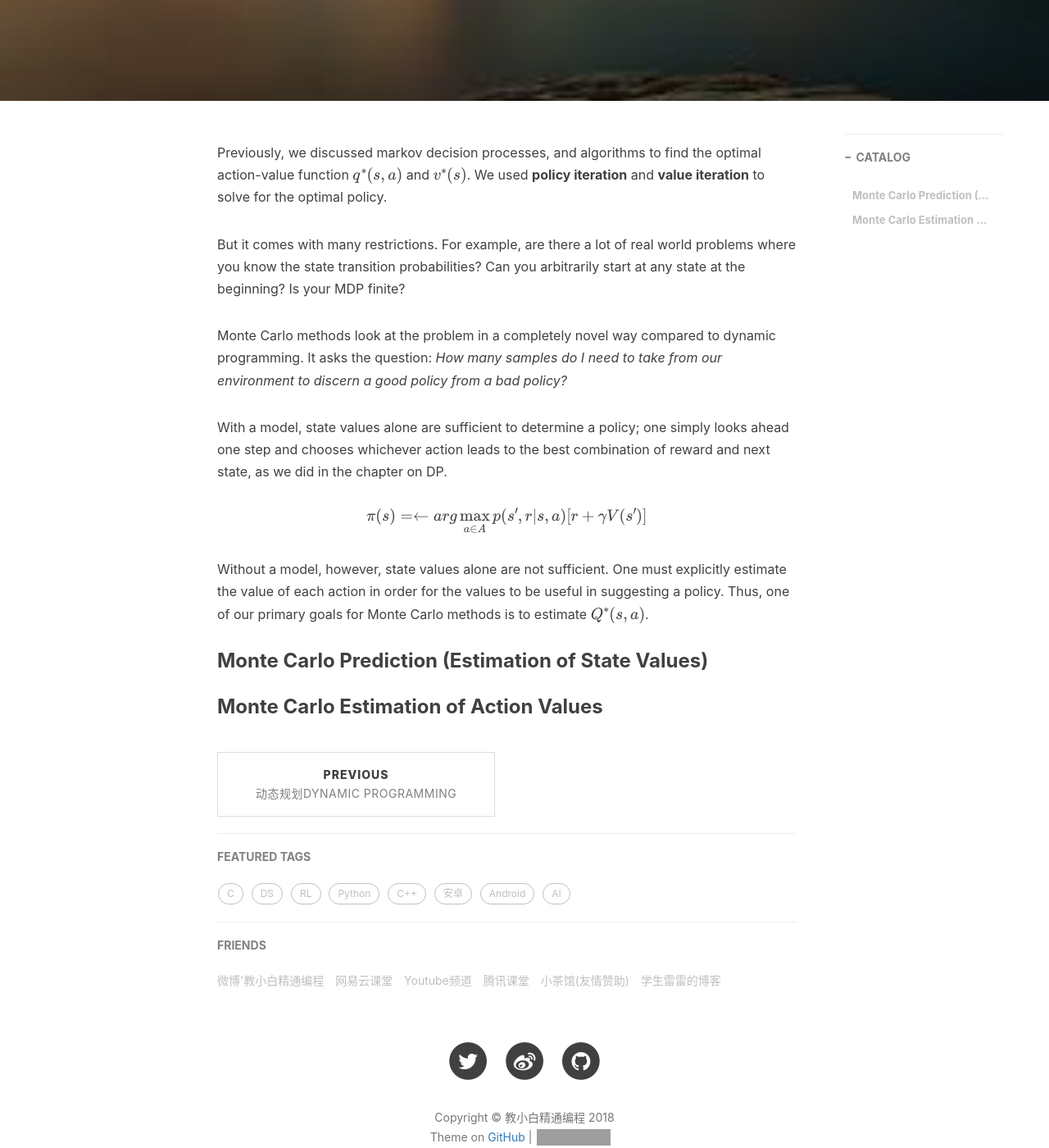
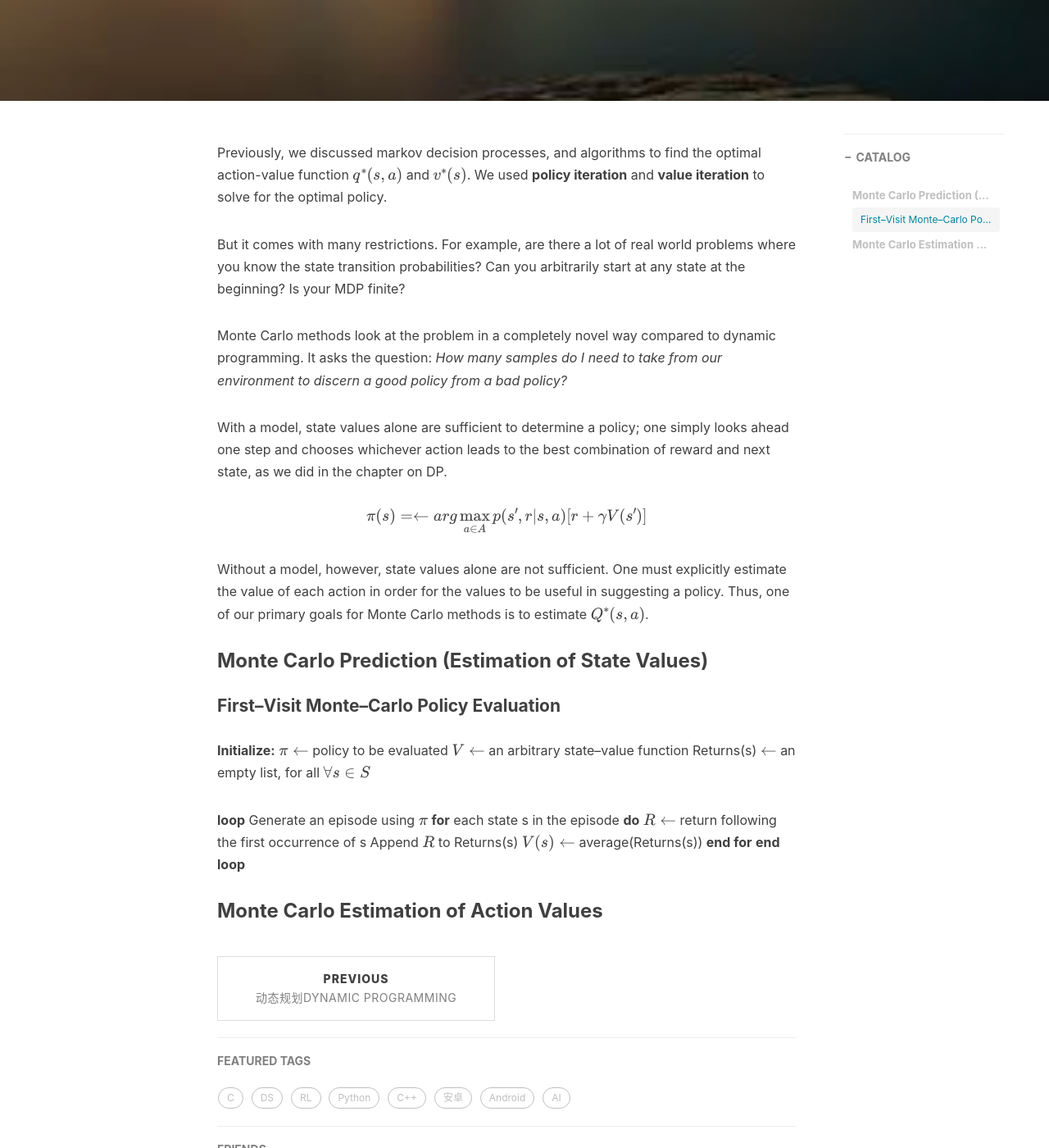
Before and after one commit to xuepro/xuepro.github.io, a Jekyll site: the page built from _posts/2018-06-02-蒙特卡罗方法Monte Carlo methods.md, in a window 1280 px wide and 1400 px high, scrolled down 460 px. Shown: the whole window at 82% size. Built offline with Jekyll 4.4.1, drawn with Linux system fonts in a browser that asks for light colours; nearby versions of some CDN libraries; formulas are drawn with MathJax 3; comment, search, counter and statistics services are not loaded; grey boxes are pictures that could not be loaded.

Commit message:
Update 2018-06-02-蒙特卡罗方法Monte Carlo methods.md

```diff
--- a/_posts/2018-06-02-蒙特卡罗方法Monte Carlo methods.md
+++ b/_posts/2018-06-02-蒙特卡罗方法Monte Carlo methods.md
@@ -31,4 +31,20 @@ Thus, one of our primary goals for Monte Carlo methods is to estimate $$Q^*(s,a)
 
 ### Monte Carlo Prediction (Estimation of State Values)
 
+#### First–Visit Monte–Carlo Policy Evaluation
+
+**Initialize:**
+$$\pi \leftarrow $$   policy to be evaluated
+$$V \leftarrow $$  an arbitrary state–value function
+Returns(s)  $$\leftarrow $$  an empty list, for all $$\forall s \in S$$
+
+**loop**
+Generate an episode using $$\pi$$
+**for** each state s in the episode **do**
+  $$R \leftarrow $$  return following the first occurrence of s
+  Append $$R$$ to Returns(s)
+  $$V(s)\leftarrow $$   average(Returns(s))
+**end for**
+**end loop**
+
 ### Monte Carlo Estimation of Action Values
```
